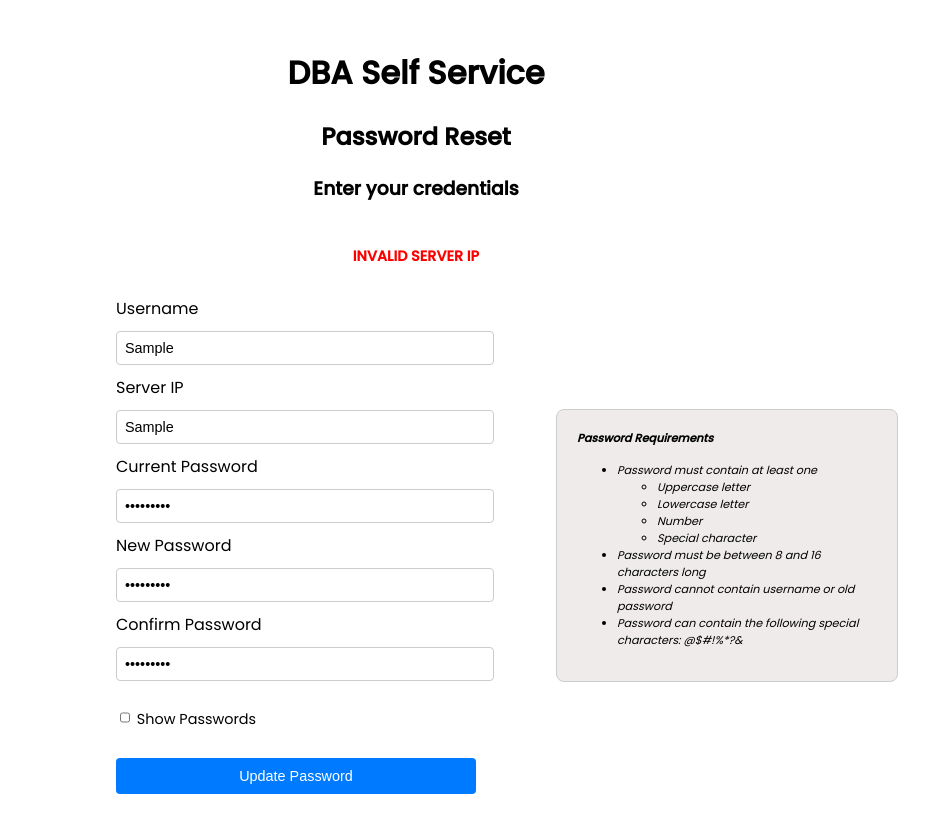
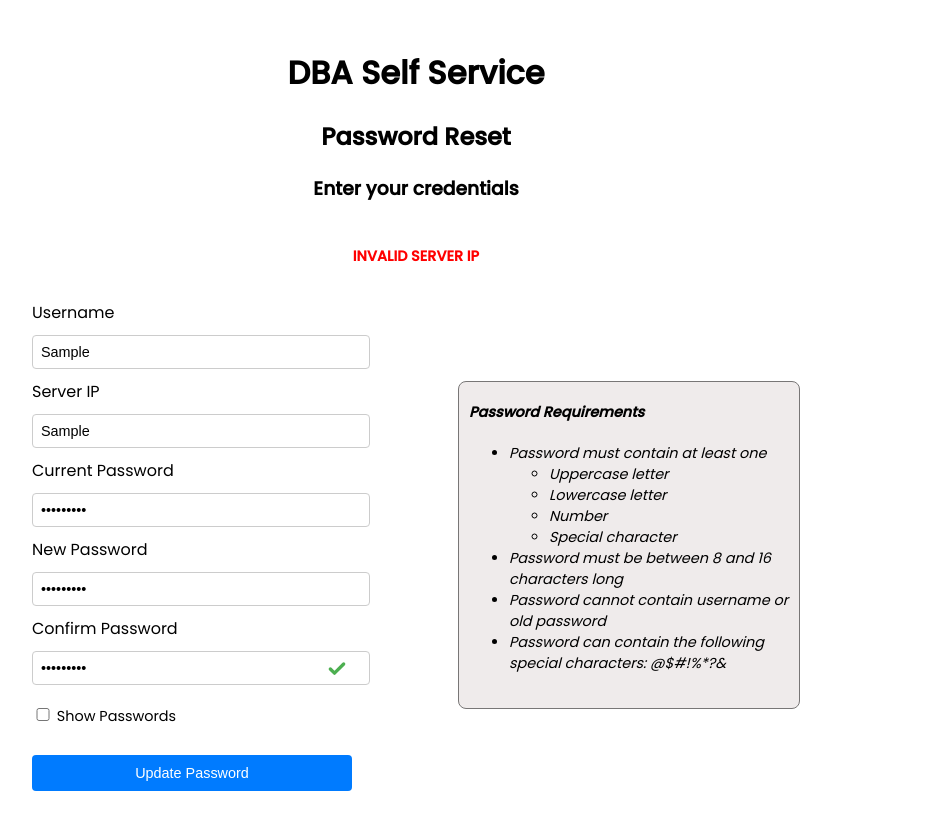
Before and after one commit to samarth-sh/DBA-SelfService, a SvelteKit app in the folder sveltekit-frontend/: page /password-reset in a window 1280 px wide. Both pictures are taken after typing "Sample", "Sample", "Sample123", "Sample123", "Sample123" into the empty fields and a click on the button "Update Password". Shown: the whole page, without its empty margins (224-1153 px from the left). Built offline with nearby package versions, Linux system fonts and the light colour scheme.

Commit message:
Added password validation & changed timestamp

```diff
--- a/sveltekit-frontend/src/routes/password-reset/+page.svelte
+++ b/sveltekit-frontend/src/routes/password-reset/+page.svelte
@@ -1,4 +1,5 @@
 <script lang="ts">
+	import { tick } from 'svelte';
     let username: string = '';
     let oldPassword: string = '';
     let newPassword: string = '';
@@ -12,6 +13,21 @@
         const checkbox = event.target as HTMLInputElement;
         showPassword = checkbox.checked;
     }
+
+    let passMeetsRequirements: boolean = false;
+    let passwordsMatch: boolean = false;
+
+    $: passwordsMatch = newPassword === confirmPassword && newPassword !== '';
+
+    function validatePassword(password: string): boolean {
+        return password.length >= 8 &&
+        password.length <= 16 &&
+        !password.includes(username) &&
+        !password.includes(oldPassword) &&
+        /^(?=.*[a-z])(?=.*[A-Z])(?=.*\d)(?=.*[@$#!%*?&])[A-Za-z\d@$#!%*?&]{8,16}$/.test(password);
+    }
+
+    $: passMeetsRequirements = validatePassword(newPassword);
 
     function validateInput(){
         if(newPassword !== confirmPassword) {
@@ -102,6 +118,7 @@
 
             <form on:submit|preventDefault={updatePassword}>
 
+
             <label for="username">Username</label>
             <input id="username" bind:value={username} placeholder="Enter your username" required>
 
@@ -126,6 +143,7 @@
             {/if}
 
             <label for="newPassword">New Password</label>
+            <div class="password-input">
             {#if showPassword}
                 <input
                 type="text"
@@ -141,8 +159,17 @@
                 placeholder="Enter your new password"
                 />
             {/if}
+            {#if passMeetsRequirements}
+            <span class="tick-mark" class:visible={passMeetsRequirements}>
+                <svg xmlns="http://www.w3.org/2000/svg" viewBox="0 0 24 24" fill="none" stroke="currentColor" stroke-width="4" stroke-linecap="round" stroke-linejoin="round">
+                    <polyline points="20 6 9 17 4 12"></polyline>
+                </svg>
+            </span>
+            {/if}
+            </div>
 
             <label for="confirmPassword">Confirm Password</label>
+            <div class="password-input">
             {#if showPassword}
                 <input
                 type="text"
@@ -158,7 +185,14 @@
                 placeholder="Re-type the new password"
                 />
             {/if}
-
+            {#if passwordsMatch}
+            <span class="tick-mark" class:visible={passwordsMatch}>
+                <svg xmlns="http://www.w3.org/2000/svg" viewBox="0 0 24 24" fill="none" stroke="currentColor" stroke-width="4" stroke-linecap="round" stroke-linejoin="round">
+                    <polyline points="20 6 9 17 4 12"></polyline>
+                </svg>
+            </span>
+            {/if}
+            </div>
             <div class="checkbox">
                 <label>
                     <input
@@ -191,12 +225,11 @@
     </div>
 </div>
 
-</div>
 </main>
 
 <style>
     main{
-        max-width: 600px;
+        max-width: 800px;
         margin: 0 auto;
         padding: 20px;
         font-family: Poppins, sans-serif;
@@ -221,10 +254,13 @@
         display: flex;
         flex-direction: column;
         gap: 4px;
+        max-width: 800px;
+        justify-content: center;
+        align-items: center;
     }
     form{
         width: 600px;
-        margin: 0.1rem auto;
+        margin: 0.3rem auto;
         display: flex;
         flex-direction: column;
         gap: 10px;
@@ -240,6 +276,7 @@
         outline: none;
         border-color: #007bff;
     }
+
     .headers{
         text-align: center;
     }
@@ -250,10 +287,11 @@
         font-weight: bold;
         text-transform: uppercase;
     }
-  input[type="text"],
+    input[type="text"],
     input[type="password"] {
         flex: 1;
     }
+
     button{
         width: 100%;
         padding: 0.5rem;
@@ -297,44 +335,65 @@
         font-size: 0.9rem;
     }
     #showPasswordBox{
-        width: 10px;
-        margin-top: 10px;
+        width: 14px;
+        margin-top: 0.2rem auto;
     }
-    /* .password-requirements{
-        margin-top: 20px;
-        padding: 10px 20px;
-        border: 1px solid #ccc;
-        border-radius: 8px;
-        background-color: #efebeb;
-        font-size: 0.9rem;
-        opacity: 0.8;
-        font-style: italic;
 
-    } */
     .page-content{
         display: flex;
         flex-direction: row;
-        gap: 40px;
-        justify-content: space-between;
+        gap: 50px;
+        justify-content: center;
         align-items: center;
+        max-width: 100%;
 
     }
     .page-content form{
-        flex: 0 0 60%;
+        flex: 0 0 40%;
         margin-right: 40px;
 
     }
     .page-content .password-requirements{
-        flex: 0 0 50%;
-        padding: 20px 20px;
-        border: 1px solid #ccc;
+        flex: 0 0 40%;
+        padding: 20px 10px;
+        border: 1px solid #787676;
         border-radius: 8px;
         background-color: #efebeb;
-        font-size: 0.7rem;
+        font-size: 0.9rem;
         font-style: italic;
-        margin-top: 0;
+        margin: 0.2rem auto;
+        max-width: 100%;
     }
     .page-content .password-requirements h4{
         margin-top: 0;
     }
+    .password-input{
+        position: relative;
+        width: 100%;
+    }
+    .password-input input{
+        width: 100%;
+        padding: 0.5rem;
+    }
+    .tick-mark{
+        position: absolute;
+        top: 50%;
+        right: 5px;
+        transform: translateY(-50%);
+        width: 20px;
+        height: 20px;
+        color: #4CAF50;
+        font-size: 1.2rem;
+        transition: opacity 0.8s ease;
+        opacity: 0;
+    }
+
+    .tick-mark.visible{
+        opacity: 1;
+    }
+    .tick-mark svg{
+        width: 100%;
+        height: 100%;
+    }
+
     </style>
```
Also changed, not shown: 1 other file (tests, documents, lock files or other folders).
